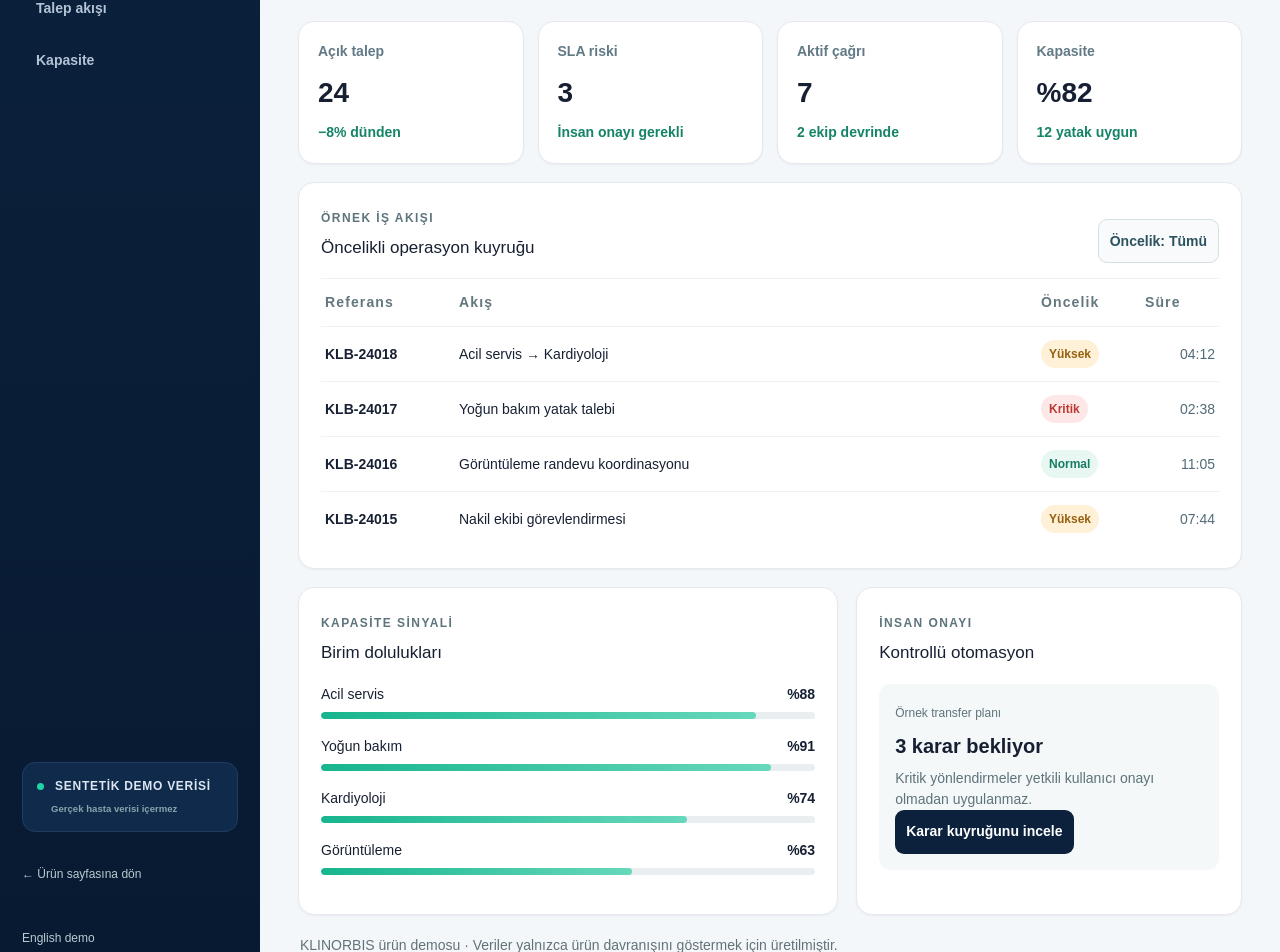
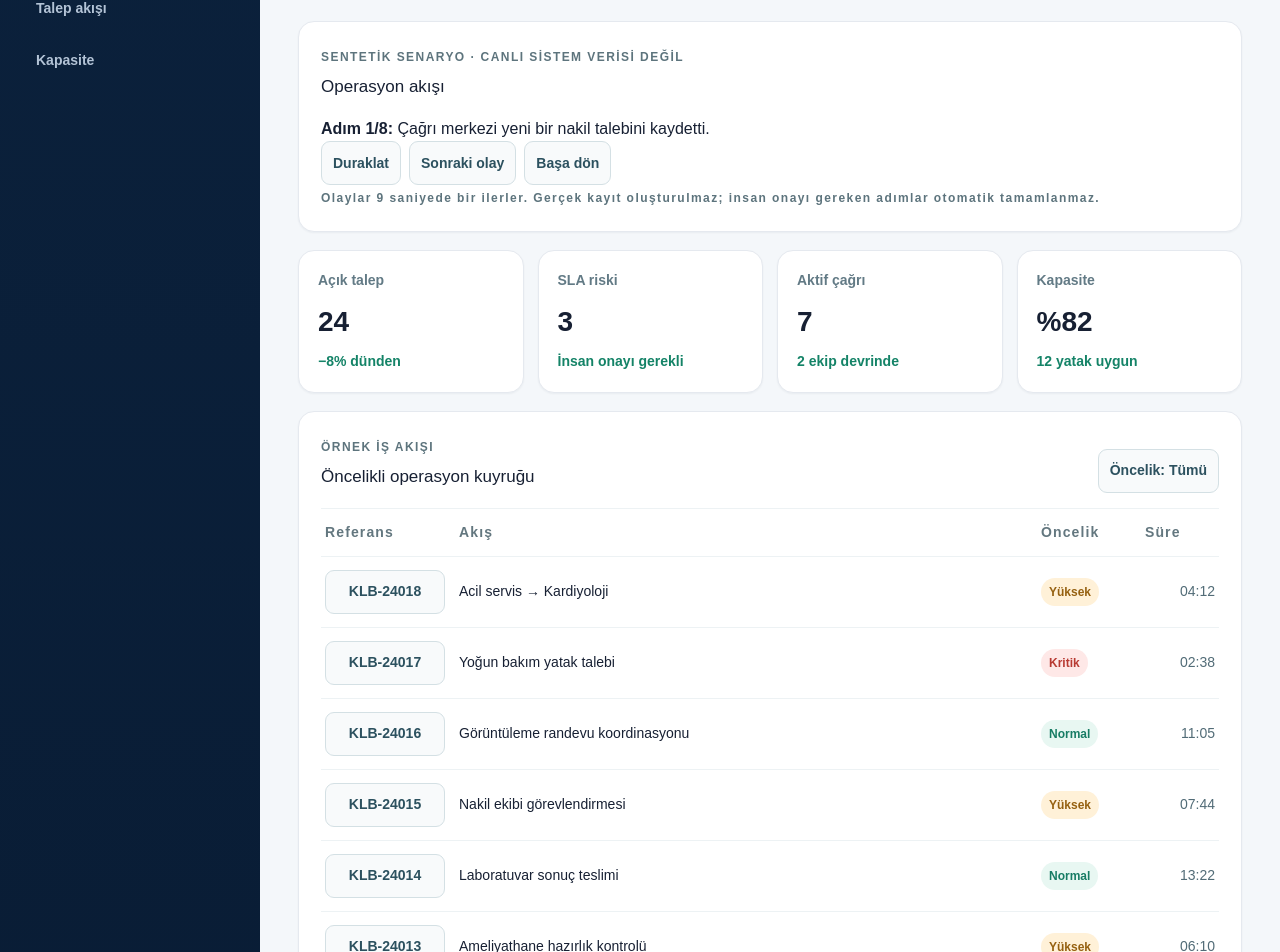
Before and after one commit to ekremalann-sketch/Klinorbis, a Next.js app: page /demo in a window 1280 px wide. Shown: the part 218-1170 px from the top of the page. Built offline with nearby package versions, Linux system fonts and the light colour scheme.

Commit message:
feat(demo): add continuously advancing synthetic operations scenario

```diff
--- a/app/demo/public-demo.tsx
+++ b/app/demo/public-demo.tsx
@@ -1,6 +1,6 @@
 "use client";
 
-import { useState } from "react";
+import { useEffect, useState } from "react";
 import Link from "next/link";
 
 const views = {
@@ -26,12 +26,39 @@ const queue = [
   ["KLB-24017","Yoğun bakım yatak talebi","Kritik","02:38"],
   ["KLB-24016","Görüntüleme randevu koordinasyonu","Normal","11:05"],
   ["KLB-24015","Nakil ekibi görevlendirmesi","Yüksek","07:44"],
+  ["KLB-24014","Laboratuvar sonuç teslimi","Normal","13:22"],
+  ["KLB-24013","Ameliyathane hazırlık kontrolü","Yüksek","06:10"],
+  ["KLB-24012","Eczane ilaç tedarik bildirimi","Yüksek","09:31"],
+  ["KLB-24011","Biyomedikal cihaz arıza bildirimi","Normal","18:47"],
+  ["KLB-24010","Servis yatak tahsis isteği","Yüksek","12:03"],
+  ["KLB-24009","Taburculuk koordinasyonu","Normal","21:14"],
+  ["KLB-24008","Temizlik ve oda hazırlığı","Normal","16:29"],
+  ["KLB-24007","Acil ekip destek çağrısı","Kritik","01:56"],
 ];
+
+const scenarioEvents = [
+  "Çağrı merkezi yeni bir nakil talebini kaydetti.",
+  "Sistem uygun birimi önerdi; klinik karar için insan onayı bekleniyor.",
+  "Birim yöneticisi yoğun bakım talebini inceleme kuyruğuna aldı.",
+  "Görüntüleme randevusu için zaman hedefi yaklaşıyor.",
+  "Nakil ekibine görev önerildi; görevli kabulü bekleniyor.",
+  "Kardiyoloji yönlendirmesi insan onayıyla tamamlandı.",
+  "Görev devri işlem geçmişine kaydedildi.",
+  "SLA riski operasyon yöneticisinin ekranına taşındı.",
+] as const;
 
 export default function PublicDemo(){
   const [view,setView]=useState<keyof typeof views>("overview");
   const [priorityFilter,setPriorityFilter]=useState<"Tümü"|"Yüksek"|"Kritik">("Tümü");
   const [showApprovals,setShowApprovals]=useState(false);
+  const [scenarioStep,setScenarioStep]=useState(0);
+  const [playing,setPlaying]=useState(true);
+  const [selectedRef,setSelectedRef]=useState<string | null>(null);
+  useEffect(()=>{
+    if(!playing)return;
+    const timer=window.setInterval(()=>setScenarioStep(step=>(step+1)%scenarioEvents.length),9000);
+    return ()=>window.clearInterval(timer);
+  },[playing]);
   const current=views[view];
   const visibleQueue=queue.filter((item)=>priorityFilter==="Tümü"||item[2]===priorityFilter);
   const nextFilter=priorityFilter==="Tümü"?"Yüksek":priorityFilter==="Yüksek"?"Kritik":"Tümü";
@@ -46,9 +73,20 @@ export default function PublicDemo(){
     </aside>
     <section className="demo-main"><div className="workspace-demo-entry"><p>Bu demo örnekleri gösterir. Talep oluşturmak ve başka birime aktarmak için yetkili çalışma alanını açın.</p><Link href="/workspace">Talep yönetimini aç</Link></div>
       <header className="demo-topbar"><div><span>Kontrol merkezi · Örnek senaryo</span><h1>{current.title}</h1></div><div className="demo-status">Sentetik veriler</div></header>
+      <article className="demo-panel" style={{marginBlock:"18px"}} aria-label="Sentetik operasyon senaryosu">
+        <small>SENTETİK SENARYO · CANLI SİSTEM VERİSİ DEĞİL</small>
+        <h2>Operasyon akışı</h2>
+        <p aria-live="polite"><b>Adım {scenarioStep+1}/{scenarioEvents.length}:</b> {scenarioEvents[scenarioStep]}</p>
+        <div style={{display:"flex",gap:8,flexWrap:"wrap"}}>
+          <button type="button" onClick={()=>setPlaying(value=>!value)}>{playing?"Duraklat":"Devam et"}</button>
+          <button type="button" onClick={()=>setScenarioStep(step=>(step+1)%scenarioEvents.length)}>Sonraki olay</button>
+          <button type="button" onClick={()=>{setScenarioStep(0);setSelectedRef(null)}}>Başa dön</button>
+        </div>
+        <small>Olaylar 9 saniyede bir ilerler. Gerçek kayıt oluşturulmaz; insan onayı gereken adımlar otomatik tamamlanmaz.</small>
+      </article>
       <div className="demo-kpis">{current.cards.map(([label,value,note])=><article key={label}><small>{label}</small><strong>{value}</strong><span>{note}</span></article>)}</div>
       <div className="demo-grid">
-        <article className="demo-panel demo-wide"><header><div><small>ÖRNEK İŞ AKIŞI</small><h2>Öncelikli operasyon kuyruğu</h2></div><button type="button" aria-label={`Öncelik filtresi: ${priorityFilter}. Sonraki: ${nextFilter}`} onClick={()=>setPriorityFilter(nextFilter)}>Öncelik: {priorityFilter}</button></header><div className="demo-table" aria-live="polite"><div className="demo-row demo-head"><span>Referans</span><span>Akış</span><span>Öncelik</span><span>Süre</span></div>{visibleQueue.map(([ref,flow,priority,time])=><div className="demo-row" key={ref}><b>{ref}</b><span>{flow}</span><em className={priority==="Kritik"?"critical":priority==="Yüksek"?"high":"normal"}>{priority}</em><time>{time}</time></div>)}</div></article>
+        <article className="demo-panel demo-wide"><header><div><small>ÖRNEK İŞ AKIŞI</small><h2>Öncelikli operasyon kuyruğu</h2></div><button type="button" aria-label={`Öncelik filtresi: ${priorityFilter}. Sonraki: ${nextFilter}`} onClick={()=>setPriorityFilter(nextFilter)}>Öncelik: {priorityFilter}</button></header><div className="demo-table" aria-live="polite"><div className="demo-row demo-head"><span>Referans</span><span>Akış</span><span>Öncelik</span><span>Süre</span></div>{visibleQueue.map(([ref,flow,priority,time])=><div className="demo-row" key={ref}><button type="button" onClick={()=>setSelectedRef(ref)} aria-label={`${ref} örnek kaydını incele`}>{ref}</button><span>{flow}</span><em className={priority==="Kritik"?"critical":priority==="Yüksek"?"high":"normal"}>{priority}</em><time>{time}</time></div>)}</div>{selectedRef&&<p role="status"><b>{selectedRef}</b> örnek kaydı seçildi. Gerçek yönlendirme ve kayıt geçmişi için yetkili çalışma alanına geçin.</p>}</article>
         <article className="demo-panel"><small>KAPASİTE SİNYALİ</small><h2>Birim dolulukları</h2>{[["Acil servis",88],["Yoğun bakım",91],["Kardiyoloji",74],["Görüntüleme",63]].map(([n,v])=><div className="capacity" key={String(n)}><span>{n}<b>%{v}</b></span><div><i style={{width:`${v}%`}}/></div></div>)}</article>
         <article className="demo-panel"><small>İNSAN ONAYI</small><h2>Kontrollü otomasyon</h2><div className="approval"><span>Örnek transfer planı</span><b>3 karar bekliyor</b><p>Kritik yönlendirmeler yetkili kullanıcı onayı olmadan uygulanmaz.</p><button type="button" aria-expanded={showApprovals} aria-controls="demo-approvals" onClick={()=>setShowApprovals(!showApprovals)}>{showApprovals?"Karar kuyruğunu kapat":"Karar kuyruğunu incele"}</button><div id="demo-approvals" hidden={!showApprovals} className="demo-approvals" aria-live="polite"><p><b>KLB-24017</b> · Yoğun bakım yatak talebi · Klinik ekip onayı bekleniyor.</p><p><b>KLB-24018</b> · Acil servis transferi · Birim sorumlusu onayı bekleniyor.</p><p><b>KLB-24015</b> · Nakil koordinasyonu · Operasyon yöneticisi onayı bekleniyor.</p><small>Bu gösterim kayıt değiştirmez; gerçek onay yalnızca yetkili çalışma alanında verilir.</small></div></div></article>
       </div>
```
